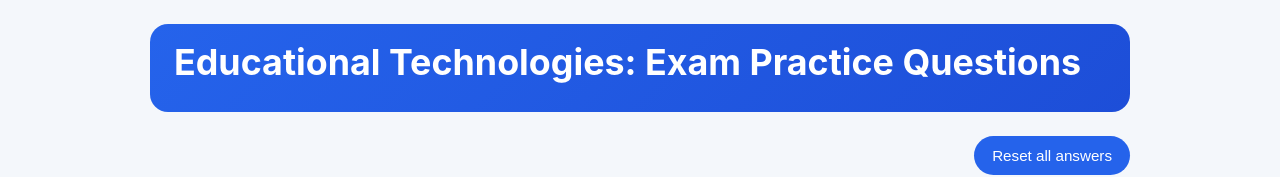
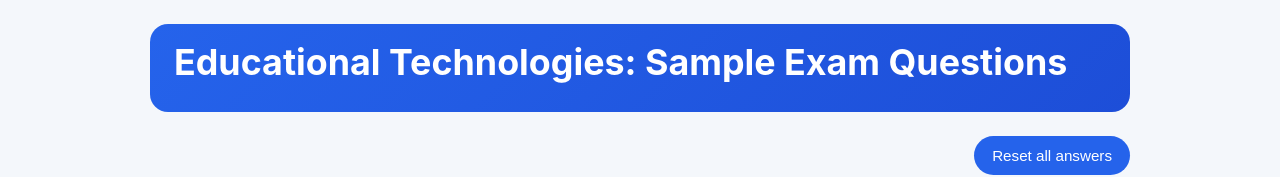
Before and after one commit to edutec-exam/edutec-exam.github.io, a plain HTML site: page index.html in a window 1280 px wide. Shown: the top 177 px of the page. Drawn offline with Linux system fonts and the light colour scheme.

Commit message:
Update index.html for new exam practice app

```diff
--- a/index.html
+++ b/index.html
@@ -3,7 +3,7 @@
 <head>
   <meta charset="UTF-8">
   <meta name="viewport" content="width=device-width, initial-scale=1.0">
-  <title>Exam Practice App</title>
+  <title>EduTec Exam Questions</title>
   <style>
     body {
       margin: 0;
@@ -186,7 +186,7 @@
 <body>
   <main class="page">
     <header>
-      <h1>Educational Technologies: Exam Practice Questions</h1>
+      <h1>Educational Technologies: Sample Exam Questions</h1>
       <p></p>
     </header>
 
```
